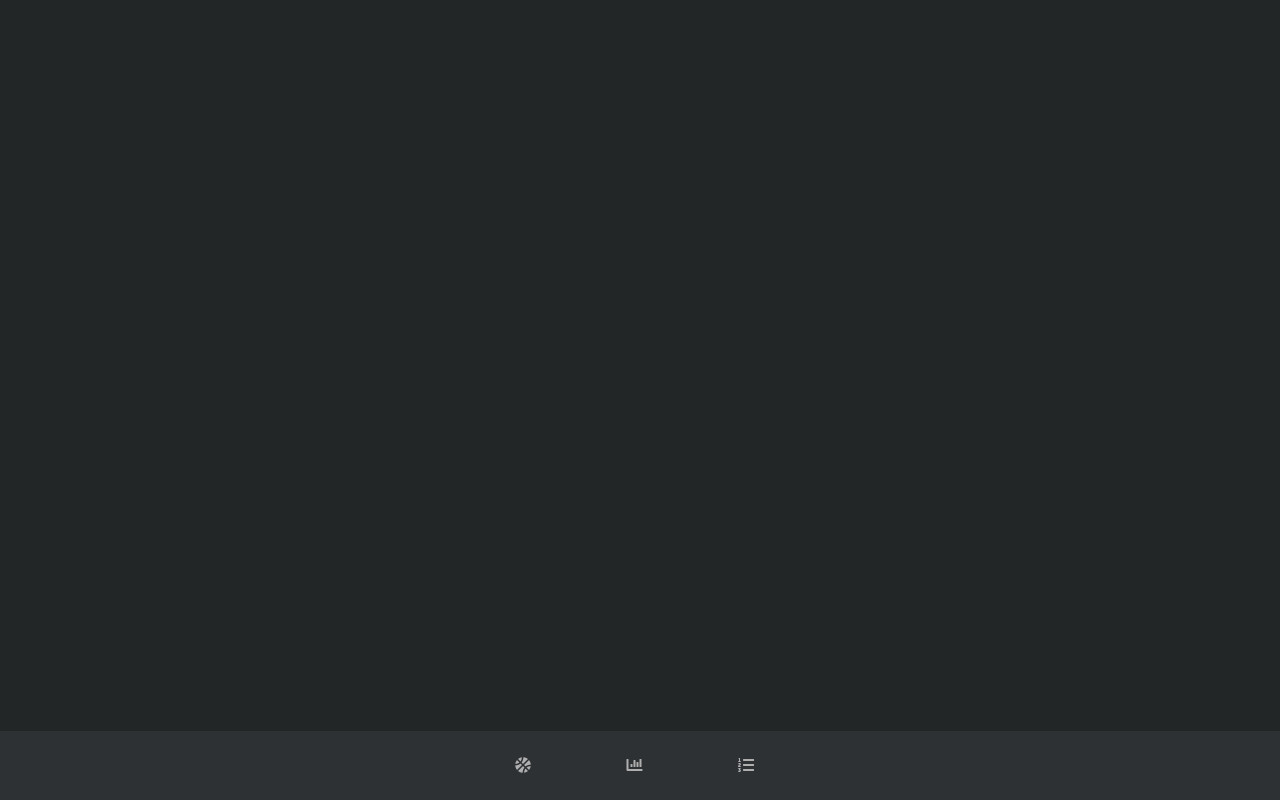
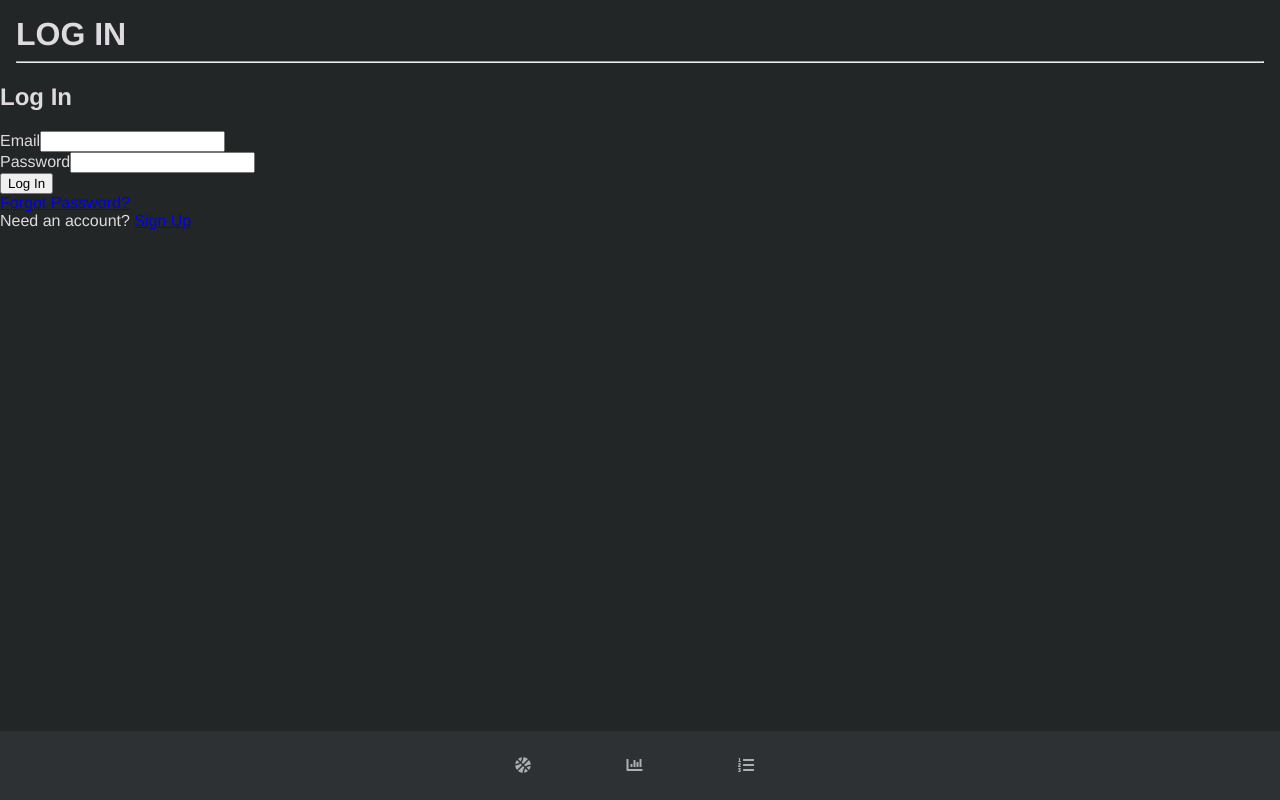
Before and after one commit to jaredami/shot-tracker, a React (Create React App) app: page /login in a window 1280 px wide. Built offline with nearby package versions, Linux system fonts and the light colour scheme; no server answers.

Commit message:
Add Login component

```diff
--- a/src/components/App.js
+++ b/src/components/App.js
@@ -7,6 +7,7 @@ import {
 import { AuthProvider } from "../contexts/AuthContext";
 import "./App.css";
 import History from "./History";
+import Login from "./Login";
 import Nav from "./Nav";
 import Rankings from "./Rankings";
 import Session from "./Session";
@@ -27,6 +28,13 @@ function App() {
                 <hr />
               </div>
               <Signup />
+            </Route>
+            <Route path="/login">
+              <div className="header-container">
+                <h1 className="header">LOG IN</h1>
+                <hr />
+              </div>
+              <Login />
             </Route>
             <Route path="/train">
               <div className="header-container">
--- /dev/null
+++ b/src/components/Login.js
@@ -0,0 +1,57 @@
+import React, { useRef, useState } from "react";
+import { useAuth } from "../contexts/AuthContext";
+import { Link, useHistory } from "react-router-dom";
+
+export default function Login() {
+  const emailRef = useRef();
+  const passwordRef = useRef();
+  const { login } = useAuth();
+  const [error, setError] = useState("");
+  const [loading, setLoading] = useState(false);
+  const history = useHistory();
+
+  async function handleSubmit(e) {
+    e.preventDefault();
+
+    try {
+      setError("");
+      setLoading(true);
+      await login(emailRef.current.value, passwordRef.current.value);
+      history.push("/");
+    } catch {
+      setError("Failed to log in");
+    }
+
+    setLoading(false);
+  }
+
+  return (
+    <>
+      <div>
+        <div>
+          <h2 className="text-center mb-4">Log In</h2>
+          {error && <div variant="danger">{error}</div>}
+          <form onSubmit={handleSubmit}>
+            <div id="email">
+              <label>Email</label>
+              <input type="email" ref={emailRef} required />
+            </div>
+            <div id="password">
+              <label>Password</label>
+              <input type="password" ref={passwordRef} required />
+            </div>
+            <button disabled={loading} className="w-100" type="submit">
+              Log In
+            </button>
+          </form>
+          <div className="w-100 text-center mt-3">
+            <Link to="/forgot-password">Forgot Password?</Link>
+          </div>
+        </div>
+      </div>
+      <div className="w-100 text-center mt-2">
+        Need an account? <Link to="/signup">Sign Up</Link>
+      </div>
+    </>
+  );
+}
```
